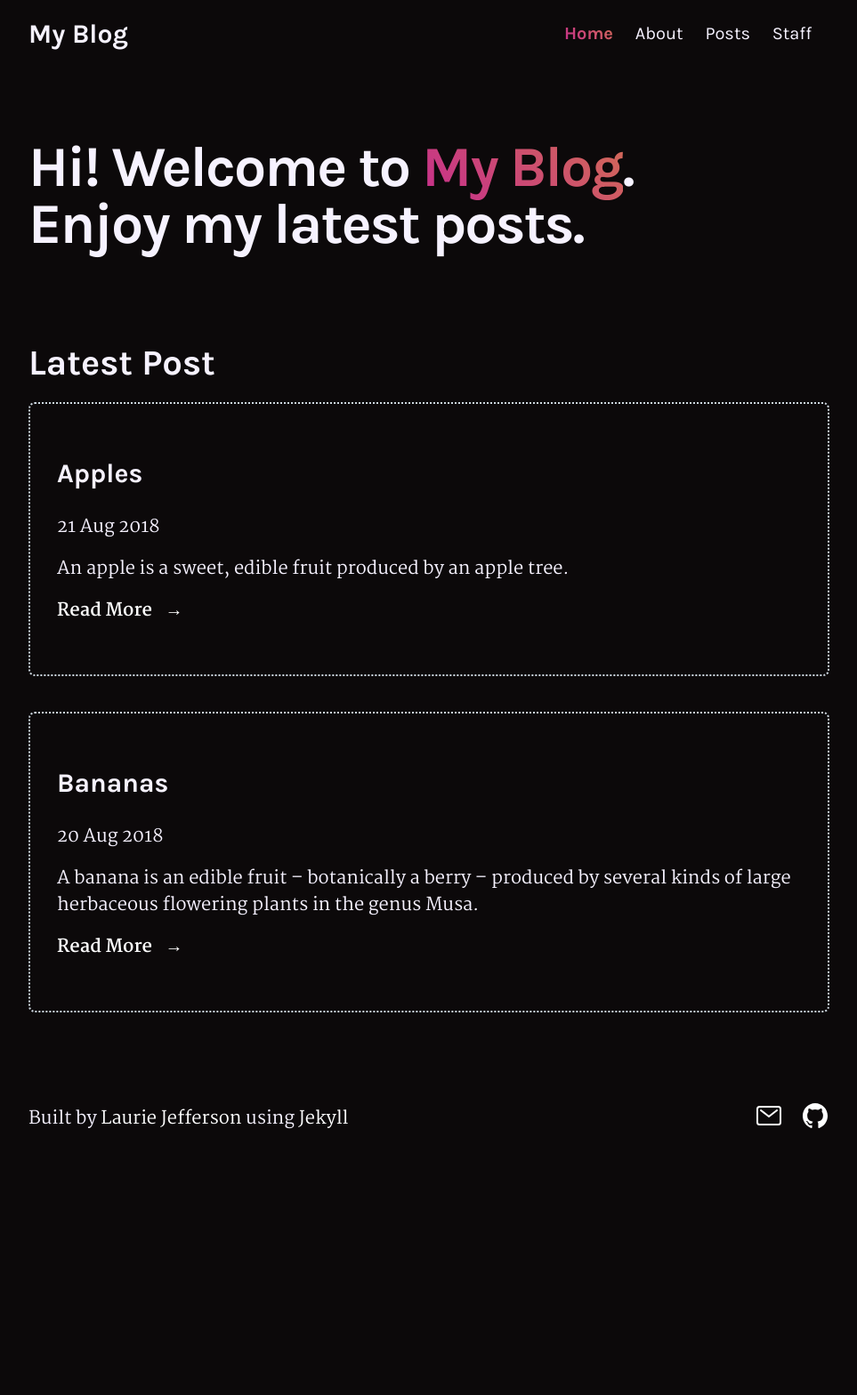
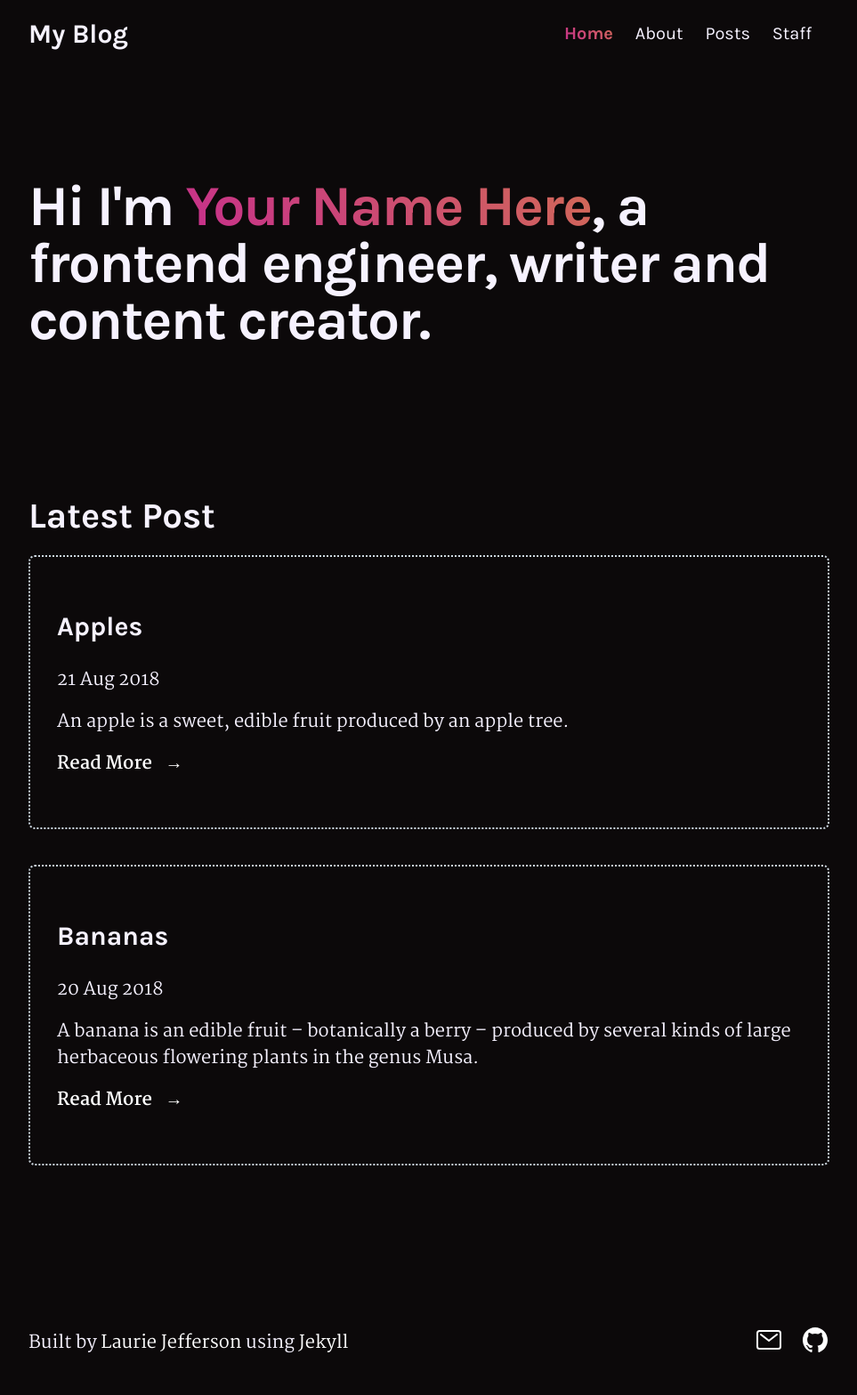
Before and after one commit to lauriejefferson/jekyll-tutorial, a Jekyll site: the page built from index.html, in a window 1280 px wide. Shown: the whole page at 89% size, without its empty margins (158-1121 px from the left). Built offline with Jekyll 4.4.1, drawn with Linux system fonts in a browser that asks for light colours; before the commit the page ends 1316 px from its top, so only the background shows below that.

Commit message:
adds styling to container for pages

```diff
--- a/_layouts/about.html
+++ b/_layouts/about.html
@@ -0,0 +1,3 @@
+---
+layout: default
+---
--- a/_sass/main.scss
+++ b/_sass/main.scss
@@ -118,7 +118,12 @@ h6 {
 .container {
   margin: 0 auto;
   max-width: 45em;
+  display: grid;
+  grid-template-columns: 100%;
+  grid-template-rows: auto 1fr auto;
+  min-height: 100vh;
 }
+
 a {
   text-decoration: none;
   color: white;
@@ -174,8 +179,9 @@ li {
 }
 
 .hero {
-  margin: 5em 0;
+  margin: 3em 0;
 }
+
 .hero__title {
   margin: 1em 0;
   font-size: clamp(2rem, 10vw, 4rem);
--- a/index.html
+++ b/index.html
@@ -13,8 +13,8 @@ title: Home
   <body>
     <div class="hero">
       <h1 class="hero__title">
-        Hi! Welcome to <span class="accent">My Blog</span>.<br />
-        Enjoy my latest posts.
+        Hi I'm <span class="accent">Your Name Here</span>, a frontend engineer,
+        writer and content creator.
       </h1>
     </div>
     <div class="latest-posts">
```
Also changed, not shown: about.md (+0 -7 lines), 7 other files.
